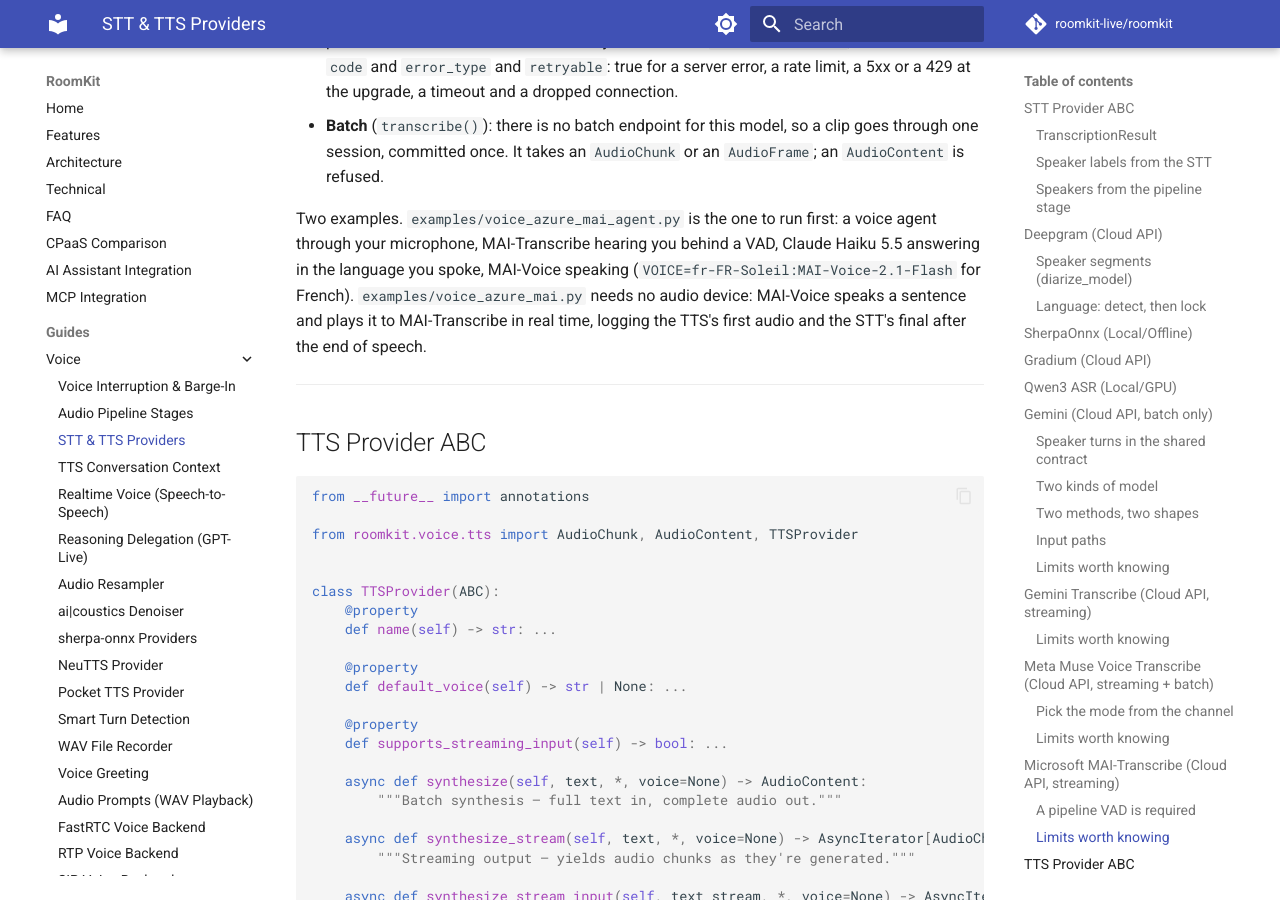
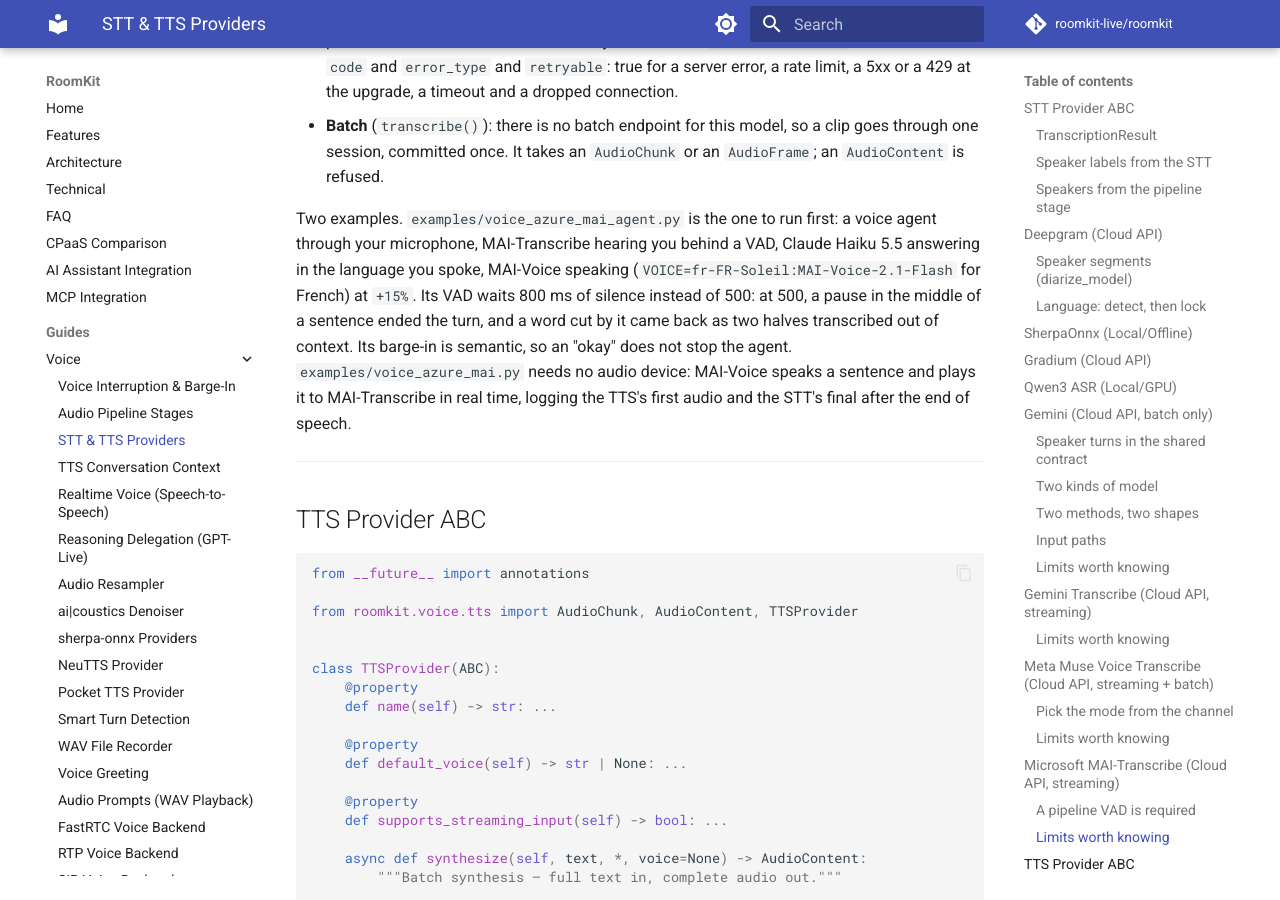
Before and after one commit to roomkit-live/roomkit-docs, an MkDocs documentation site: the page built from docs/guides/stt-tts-providers.md, in a window 1280 px wide and 900 px high, scrolled down 20873 px. Built offline with MkDocs 1.6.1 and Material for MkDocs 9.7.7, drawn with Linux system fonts in a browser that asks for light colours; comment, search, counter and statistics services are not loaded; some of the changed text lies outside the part shown.

Commit message:
docs(voice): the Azure Speech speaking rate, and the MAI voice agent example's VAD and barge-in (RMK-618)
The Azure Speech section's options gain rate (SSML prosody), its constraints how closely MAI-Voice follows it (measured 2026-10-08); the example paragraph says why its VAD waits 800 ms and why its barge-in is semantic.

```diff
--- a/docs/guides/stt-tts-providers.md
+++ b/docs/guides/stt-tts-providers.md
@@ -878,7 +878,11 @@ the service bills per hour of audio sent.
 Two examples. `examples/voice_azure_mai_agent.py` is the one to run first: a
 voice agent through your microphone, MAI-Transcribe hearing you behind a VAD,
 Claude Haiku 5.5 answering in the language you spoke, MAI-Voice speaking
-(`VOICE=fr-FR-Soleil:MAI-Voice-2.1-Flash` for French). `examples/voice_azure_mai.py`
+(`VOICE=fr-FR-Soleil:MAI-Voice-2.1-Flash` for French) at `+15%`. Its VAD
+waits 800 ms of silence instead of 500: at 500, a pause in the middle of a
+sentence ended the turn, and a word cut by it came back as two halves
+transcribed out of context. Its barge-in is semantic, so an "okay" does not
+stop the agent. `examples/voice_azure_mai.py`
 needs no audio device: MAI-Voice speaks a sentence and plays it to
 MAI-Transcribe in real time, logging the TTS's first audio and the STT's final
 after the end of speech.
@@ -1729,6 +1733,7 @@ async for chunk in tts.synthesize_stream("Hello from MAI Voice."):
 | `voice` | `en-US-Harper:MAI-Voice-2.1-Flash` | Voice name as Azure spells it |
 | `language` | `None` | The SSML `xml:lang`; `None` takes the voice name's locale |
 | `style` | `None` | A speaking style wrapped around every text with `mstts:express-as` |
+| `rate` | `None` | Speaking rate as SSML `prosody` takes it: `"+15%"`, `"1.2"`, `"fast"` |
 | `sample_rate` | `24000` | 8, 16, 22.05, 24, 44.1 or 48 kHz |
 | `timeout` / `connect_timeout` | `30.0` / `5.0` | Read and connect budgets, in seconds |
 
@@ -1748,6 +1753,10 @@ dropped.
   neural `fr-CA-SylvieNeural`. Microsoft's ~45 ms for Flash is its inference
   alone.
 - A style the voice does not support is refused with a 400 and no message.
+- MAI-Voice-2.1-Flash speaks slowly for a conversation, and follows `rate`
+  closely: the same sentence took 4.72 s at its own pace, 3.84 s at `+20%`
+  and 2.84 s at `+40%`. MAI-Voice-2.1 follows it unevenly (measured
+  2026-10-08).
 - MAI-Voice's French voices are `fr-FR` (Grant, Harper, Marc, Soleil); there
   is no `fr-CA` MAI voice. Azure's neural `fr-CA` voices go through the same
   provider.
```
Also changed, not shown: docs/features.md (+1 -1 lines).
